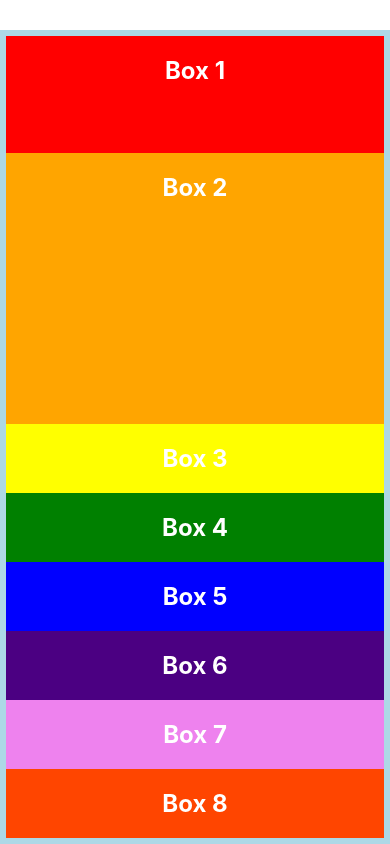
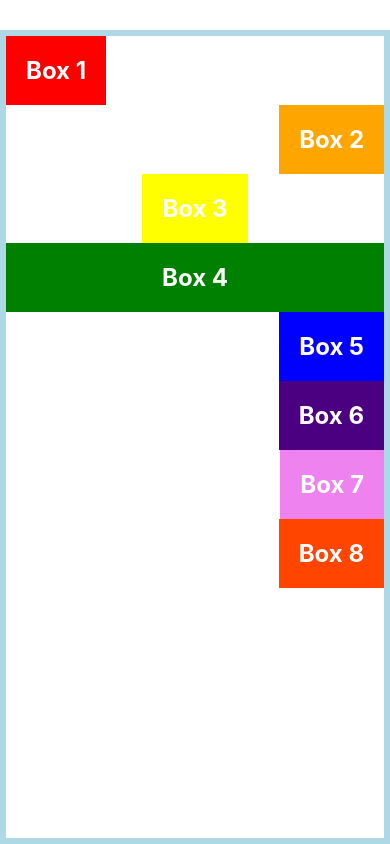
Before and after one commit to Uwihanganyeobed/React-Native-Beginner-s-Guide, a React Native app: screen / in a window 390 px wide. Built offline with nearby package versions, Linux system fonts and the light colour scheme.

Commit message:
screen-layouts

```diff
--- a/App.js
+++ b/App.js
@@ -24,11 +24,11 @@
   return (
     // <View style={{backgroundColor: 'plum', flex: 1}}></View>
     <View style={styles.container}>
-    <Box style={{backgroundColor: 'red', flex: 1}}>Box 1</Box>
-    <Box style={{backgroundColor: 'orange', flex: 3}}>Box 2</Box>
-    <Box style={{backgroundColor: 'yellow'}}>Box 3</Box>
-    <Box style={{backgroundColor: 'green'}}>Box 4</Box>
-    <Box style={{backgroundColor: 'blue'}}>Box 5</Box>
+    <Box style={{backgroundColor: 'red', alignSelf: 'flex-start'}}>Box 1</Box>
+    <Box style={{backgroundColor: 'orange', alignSelf: 'flex-end'}}>Box 2</Box>
+    <Box style={{backgroundColor: 'yellow',alignSelf: 'center'}}>Box 3</Box>
+    <Box style={{backgroundColor: 'green', alignSelf: 'stretch'}}>Box 4</Box>
+    <Box style={{backgroundColor: 'blue', alignSelf: 'auto'}}>Box 5</Box>
     <Box style={{backgroundColor: 'indigo'}}>Box 6</Box>
     <Box style={{backgroundColor: 'violet'}}>Box 7</Box>
     <Box style={{backgroundColor: 'orangered'}}>Box 8</Box>
@@ -40,7 +40,10 @@
   container: {
     flex: 1,
     marginTop: 30,
+    // flexDirection: 'row',
+    // justifyContent: "flex-end",
     borderWidth: 6,
+    alignItems: 'flex-end',
     borderColor: 'lightblue'
   }
 })
```
